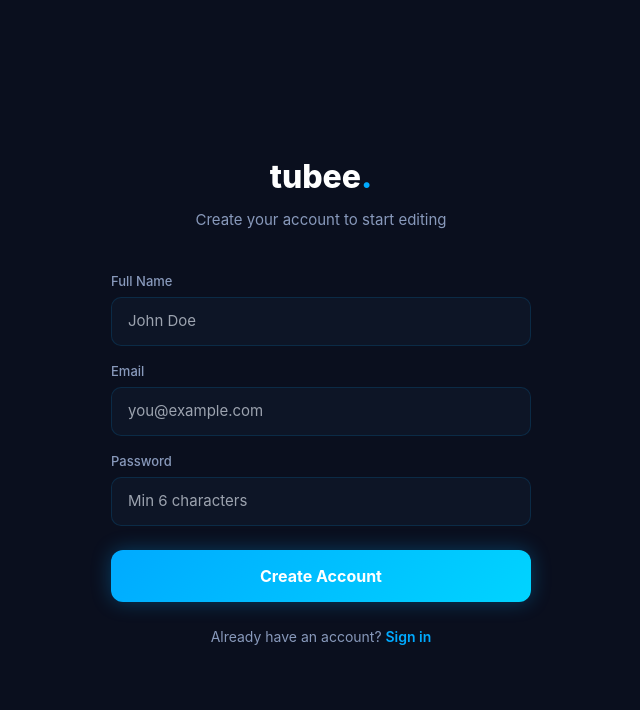
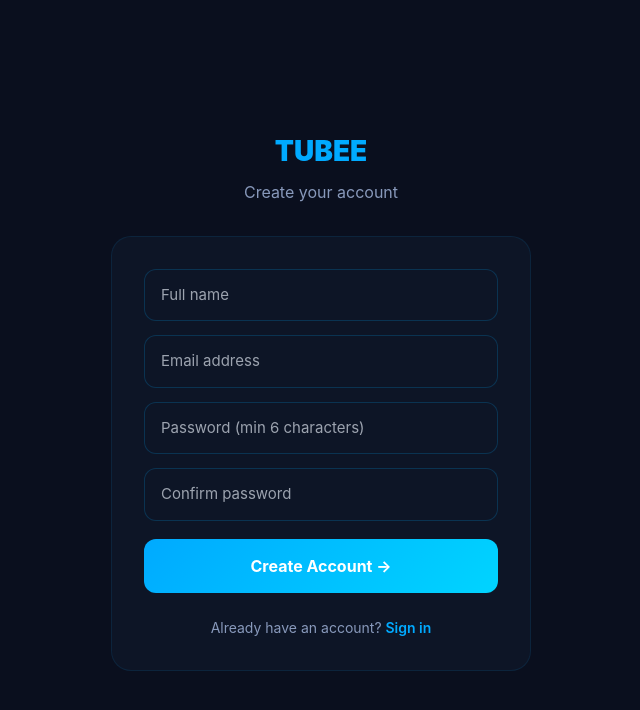
Before and after one commit to arriagoro/tubee, a Next.js app in the folder frontend/: page /auth/signup in a window 1280 px wide. Shown: the top 710 px of the page, without its empty margins (319-959 px from the left). Built offline with nearby package versions, Linux system fonts and the light colour scheme.

Commit message:
fix: rewrite signup page — password confirmation, better errors, cleaner flow

```diff
--- a/frontend/src/app/auth/signup/page.tsx
+++ b/frontend/src/app/auth/signup/page.tsx
@@ -1,161 +1,107 @@
 'use client';
-
 import { useState } from 'react';
+import { useRouter } from 'next/navigation';
 import Link from 'next/link';
-import { useRouter } from 'next/navigation';
-import { signUpWithEmail, isDemoMode } from '@/lib/auth';
+import { signUpWithEmail } from '@/lib/auth';
 
 export default function SignupPage() {
   const router = useRouter();
   const [name, setName] = useState('');
   const [email, setEmail] = useState('');
   const [password, setPassword] = useState('');
+  const [confirmPassword, setConfirmPassword] = useState('');
+  const [loading, setLoading] = useState(false);
   const [error, setError] = useState('');
-  const [loading, setLoading] = useState(false);
-  const demoMode = isDemoMode();
+  const [success, setSuccess] = useState(false);
 
   const handleSubmit = async (e: React.FormEvent) => {
     e.preventDefault();
     setError('');
 
-    if (password.length < 6) {
-      setError('Password must be at least 6 characters');
-      return;
-    }
+    if (!name.trim()) { setError('Please enter your name'); return; }
+    if (!email.trim()) { setError('Please enter your email'); return; }
+    if (password.length < 6) { setError('Password must be at least 6 characters'); return; }
+    if (password !== confirmPassword) { setError('Passwords do not match'); return; }
 
     setLoading(true);
-
     try {
-      const { error: authError } = await signUpWithEmail(email, password, name);
-      if (authError) {
-        setError(authError.message);
-        setLoading(false);
+      const { user, error: signUpError } = await signUpWithEmail(email.trim(), password, name.trim());
+      if (signUpError) {
+        const msg = signUpError.message || String(signUpError);
+        if (msg.includes('already registered') || msg.includes('already exists')) {
+          setError('An account with this email already exists. Try logging in instead.');
+        } else if (msg.includes('invalid')) {
+          setError('Please enter a valid email address.');
+        } else {
+          setError(msg);
+        }
         return;
       }
-      router.push('/pricing');
-    } catch {
-      setError('Something went wrong. Please try again.');
+      if (user) {
+        setSuccess(true);
+        setTimeout(() => router.push('/pricing'), 1500);
+      }
+    } catch (err: unknown) {
+      setError(err instanceof Error ? err.message : 'Something went wrong. Please try again.');
+    } finally {
       setLoading(false);
     }
   };
 
+  const inputStyle = {
+    width: '100%', padding: '14px 16px', borderRadius: 12,
+    background: '#0D1526', border: '1px solid rgba(0,170,255,0.2)',
+    color: '#fff', fontSize: 15, outline: 'none', boxSizing: 'border-box' as const,
+    marginBottom: 14,
+  };
+
   return (
-    <div style={{
-      minHeight: '100vh', background: '#0A0F1E', color: '#fff',
-      display: 'flex', flexDirection: 'column', alignItems: 'center', justifyContent: 'center',
-      padding: 20,
-    }}>
-      {demoMode && (
-        <div style={{
-          position: 'fixed', top: 0, left: 0, right: 0,
-          background: 'linear-gradient(90deg, #FF6B00, #FF9500)',
-          color: '#fff', textAlign: 'center', padding: '6px 12px',
-          fontSize: 12, fontWeight: 600, zIndex: 100,
-        }}>
-          🔧 Demo Mode — Fill in any details to continue
-        </div>
-      )}
-
+    <div style={{ minHeight: '100vh', background: '#0A0F1E', display: 'flex', alignItems: 'center', justifyContent: 'center', padding: 20 }}>
       <div style={{ width: '100%', maxWidth: 420 }}>
         {/* Logo */}
-        <div style={{ textAlign: 'center', marginBottom: 40 }}>
-          <Link href="/" style={{ textDecoration: 'none', fontSize: 32, fontWeight: 800, color: '#fff' }}>
-            tubee<span style={{ color: '#00AAFF' }}>.</span>
+        <div style={{ textAlign: 'center', marginBottom: 32 }}>
+          <Link href="/" style={{ textDecoration: 'none' }}>
+            <h1 style={{ fontSize: 28, fontWeight: 900, color: '#00AAFF', margin: 0 }}>TUBEE</h1>
           </Link>
-          <p style={{ color: '#8899BB', fontSize: 15, marginTop: 8 }}>
-            Create your account to start editing
-          </p>
+          <p style={{ color: '#8899BB', marginTop: 8 }}>Create your account</p>
         </div>
-        {/* Email Form */}
-        <form onSubmit={handleSubmit}>
-          <div style={{ marginBottom: 16 }}>
-            <label style={{ display: 'block', color: '#8899BB', fontSize: 13, marginBottom: 6, fontWeight: 500 }}>
-              Full Name
-            </label>
-            <input
-              type="text"
-              value={name}
-              onChange={(e) => setName(e.target.value)}
-              placeholder="John Doe"
-              required
-              style={{
-                width: '100%', padding: '12px 16px', borderRadius: 10,
-                background: '#0D1526', border: '1px solid rgba(0,170,255,0.15)',
-                color: '#fff', fontSize: 15, outline: 'none', boxSizing: 'border-box',
-              }}
-            />
-          </div>
 
-          <div style={{ marginBottom: 16 }}>
-            <label style={{ display: 'block', color: '#8899BB', fontSize: 13, marginBottom: 6, fontWeight: 500 }}>
-              Email
-            </label>
-            <input
-              type="email"
-              value={email}
-              onChange={(e) => setEmail(e.target.value)}
-              placeholder="you@example.com"
-              required
-              style={{
-                width: '100%', padding: '12px 16px', borderRadius: 10,
-                background: '#0D1526', border: '1px solid rgba(0,170,255,0.15)',
-                color: '#fff', fontSize: 15, outline: 'none', boxSizing: 'border-box',
-              }}
-            />
-          </div>
+        <div style={{ background: '#0D1526', borderRadius: 20, padding: 32, border: '1px solid rgba(0,170,255,0.1)' }}>
+          {success ? (
+            <div style={{ textAlign: 'center', padding: '20px 0' }}>
+              <div style={{ fontSize: 48, marginBottom: 16 }}>✅</div>
+              <h2 style={{ color: '#00AAFF', marginBottom: 8 }}>Account Created!</h2>
+              <p style={{ color: '#8899BB' }}>Taking you to pricing...</p>
+            </div>
+          ) : (
+            <form onSubmit={handleSubmit}>
+              {error && (
+                <div style={{ background: 'rgba(255,80,80,0.1)', border: '1px solid rgba(255,80,80,0.3)', borderRadius: 10, padding: '12px 16px', marginBottom: 20, color: '#ff6b6b', fontSize: 14 }}>
+                  {error}
+                </div>
+              )}
 
-          <div style={{ marginBottom: 24 }}>
-            <label style={{ display: 'block', color: '#8899BB', fontSize: 13, marginBottom: 6, fontWeight: 500 }}>
-              Password
-            </label>
-            <input
-              type="password"
-              value={password}
-              onChange={(e) => setPassword(e.target.value)}
-              placeholder="Min 6 characters"
-              required
-              minLength={6}
-              style={{
-                width: '100%', padding: '12px 16px', borderRadius: 10,
-                background: '#0D1526', border: '1px solid rgba(0,170,255,0.15)',
-                color: '#fff', fontSize: 15, outline: 'none', boxSizing: 'border-box',
-              }}
-            />
-          </div>
+              <input style={inputStyle} type="text" placeholder="Full name" value={name} onChange={e => setName(e.target.value)} required />
+              <input style={inputStyle} type="email" placeholder="Email address" value={email} onChange={e => setEmail(e.target.value)} required />
+              <input style={inputStyle} type="password" placeholder="Password (min 6 characters)" value={password} onChange={e => setPassword(e.target.value)} required />
+              <input style={inputStyle} type="password" placeholder="Confirm password" value={confirmPassword} onChange={e => setConfirmPassword(e.target.value)} required />
 
-          {error && (
-            <div style={{
-              background: 'rgba(255,68,68,0.1)', border: '1px solid rgba(255,68,68,0.3)',
-              borderRadius: 10, padding: '10px 14px', marginBottom: 16,
-              color: '#ff6b6b', fontSize: 13,
-            }}>
-              {error}
-            </div>
+              <button type="submit" disabled={loading} style={{
+                width: '100%', padding: '15px', borderRadius: 12, border: 'none',
+                background: loading ? '#1a2540' : 'linear-gradient(135deg, #00AAFF, #00D4FF)',
+                color: loading ? '#666' : '#fff', fontWeight: 700, fontSize: 16,
+                cursor: loading ? 'not-allowed' : 'pointer', marginTop: 4,
+              }}>
+                {loading ? 'Creating account...' : 'Create Account →'}
+              </button>
+            </form>
           )}
 
-          <button
-            type="submit"
-            disabled={loading}
-            style={{
-              width: '100%', padding: '14px 20px', borderRadius: 12,
-              background: loading ? '#1a2540' : 'linear-gradient(135deg, #00AAFF, #00D4FF)',
-              color: loading ? '#4a5a7a' : '#fff', fontWeight: 700, fontSize: 16,
-              border: 'none', cursor: loading ? 'not-allowed' : 'pointer',
-              boxShadow: loading ? 'none' : '0 0 20px rgba(0,170,255,0.3)',
-              transition: 'all 0.2s',
-            }}
-          >
-            {loading ? 'Creating account…' : 'Create Account'}
-          </button>
-        </form>
-
-        {/* Sign in link */}
-        <p style={{ textAlign: 'center', marginTop: 24, color: '#8899BB', fontSize: 14 }}>
-          Already have an account?{' '}
-          <Link href="/auth/login" style={{ color: '#00AAFF', fontWeight: 600, textDecoration: 'none' }}>
-            Sign in
-          </Link>
-        </p>
+          <div style={{ textAlign: 'center', marginTop: 24, color: '#8899BB', fontSize: 14 }}>
+            Already have an account?{' '}
+            <Link href="/auth/login" style={{ color: '#00AAFF', textDecoration: 'none', fontWeight: 600 }}>Sign in</Link>
+          </div>
+        </div>
       </div>
     </div>
   );
```
